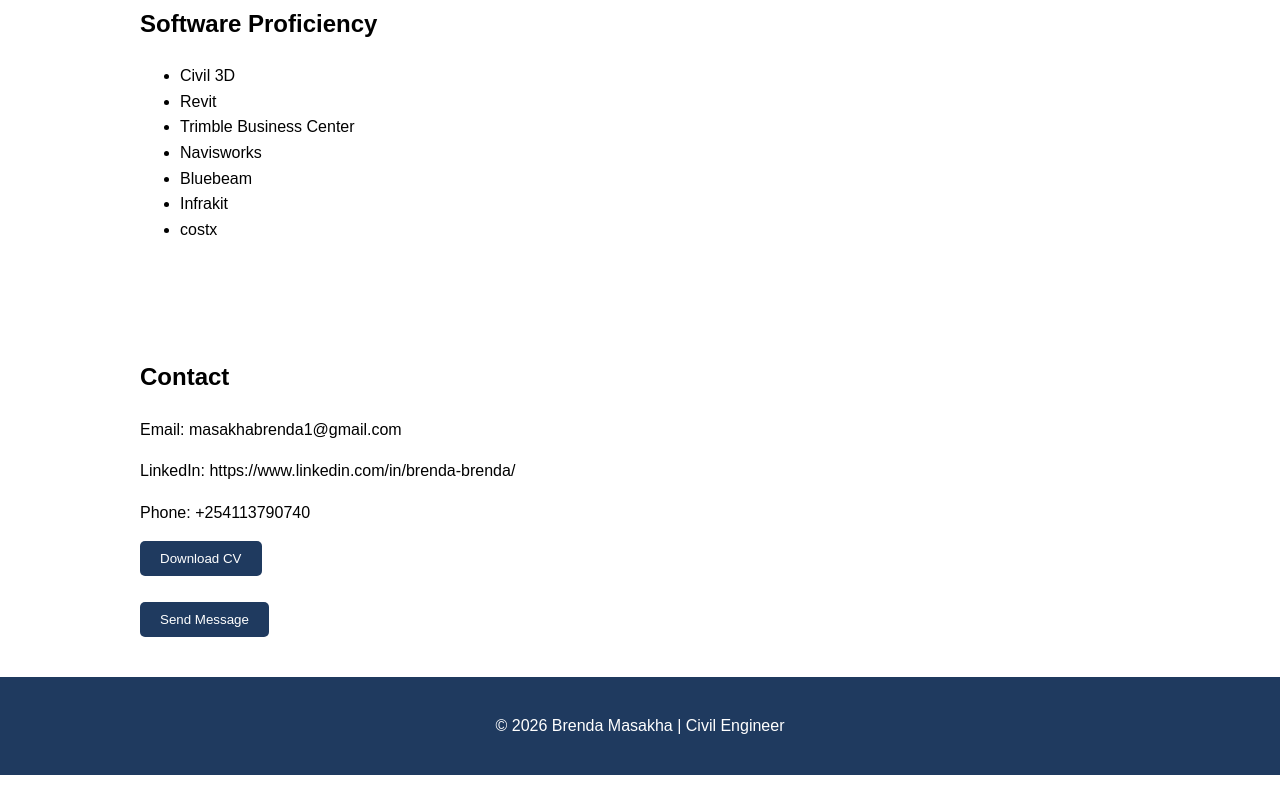
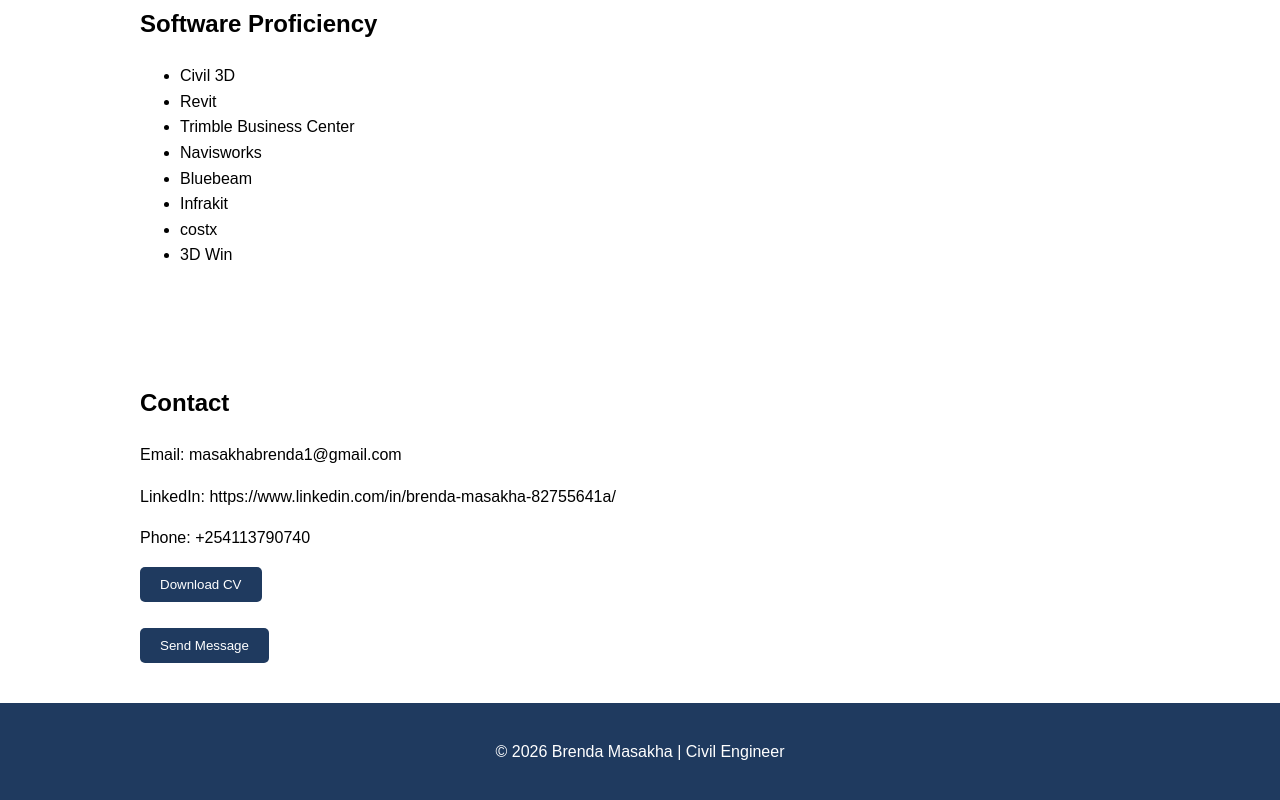
Before and after one commit to bushne4-collab/Brendamasakha, a plain HTML site: page index.html in a window 1280 px wide. Shown: the part 1113-1913 px from the top of the page. Before the commit the page ends 1888 px from the top, so only its background shows below. Drawn offline with Linux system fonts and the light colour scheme.

Commit message:
linkedin

```diff
--- a/index.html
+++ b/index.html
@@ -81,6 +81,7 @@
       <li>Bluebeam</li>
       <li>Infrakit</li>
       <li>costx</li>
+      <li>3D Win</li>
     </ul>
   </div>
 </section>
@@ -89,7 +90,7 @@
   <div class="container">
     <h2>Contact</h2>
     <p>Email: masakhabrenda1@gmail.com</p>
-    <p>LinkedIn: https://www.linkedin.com/in/brenda-brenda/</p>
+    <p>LinkedIn: https://www.linkedin.com/in/brenda-masakha-82755641a/</p>
     <p>Phone: +254113790740</p>
     <a href="BRENDAMASAKHA026CV.pdf" download>
       <button>Download CV</button>
```
